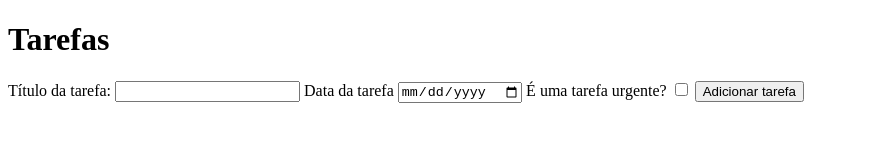
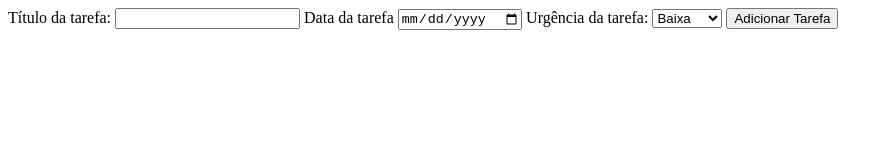
Before and after one commit to isaferreirasz/afazer, a plain HTML site: page index.html in a window 1280 px wide. Shown: the whole page, without its empty margins (0-893 px from the left). Drawn offline with Linux system fonts and the light colour scheme.

Commit message:
teste adicionar nova tarefa

```diff
--- a/index.html
+++ b/index.html
@@ -7,7 +7,7 @@
 </head>
 <body>
     <div class="Tarefas">
-        <h1> Tarefas </h1>
+
     </div>
 
     <div class="adicionar_tarega">
@@ -18,11 +18,15 @@
             <label for="data-tarefa">Data da tarefa</label>
             <input type="date" name="data-tarefa" id="data-tarefa">
 
-            <label for="Urgencia-tarefa">É uma tarefa urgente?</label>
-            <input type="checkbox" name="urgencia-tarefa" id="urgencia-tarefa">
+            <label for="Urgencia-tarefa">Urgência da tarefa:</label>
+            <select id="urgencia-tarefa" required>
+                <option value="baixa">Baixa</option>
+                <option value="normal">Normal</option>
+                <option value="urgente">Urgente</option>
+            </select>
 
-            <input type="button" value="Adicionar tarefa">
-        </form>
+            <button type="submit" onclick="adicionarTarefa()">Adicionar Tarefa</button>
     </div>
 </body>
+<script src="script.js"></script>
 </html>
--- /dev/null
+++ b/script.js
@@ -0,0 +1,13 @@
+function adicionarTarefa(){
+    const titulo_tarefa = document.getElementById('titulo-tarefa').value;
+    const data_tarefa = document.getElementById('data-tarefa').value;
+    const urgencia_tarefa = document.getElementById('urgencia-tarefa').value;
+
+    const novaTarefa = {
+        titulo_tarefa,
+        data_tarefa,
+        urgencia_tarefa,
+    }
+}
+
+console.log(novaTarefa)
```
